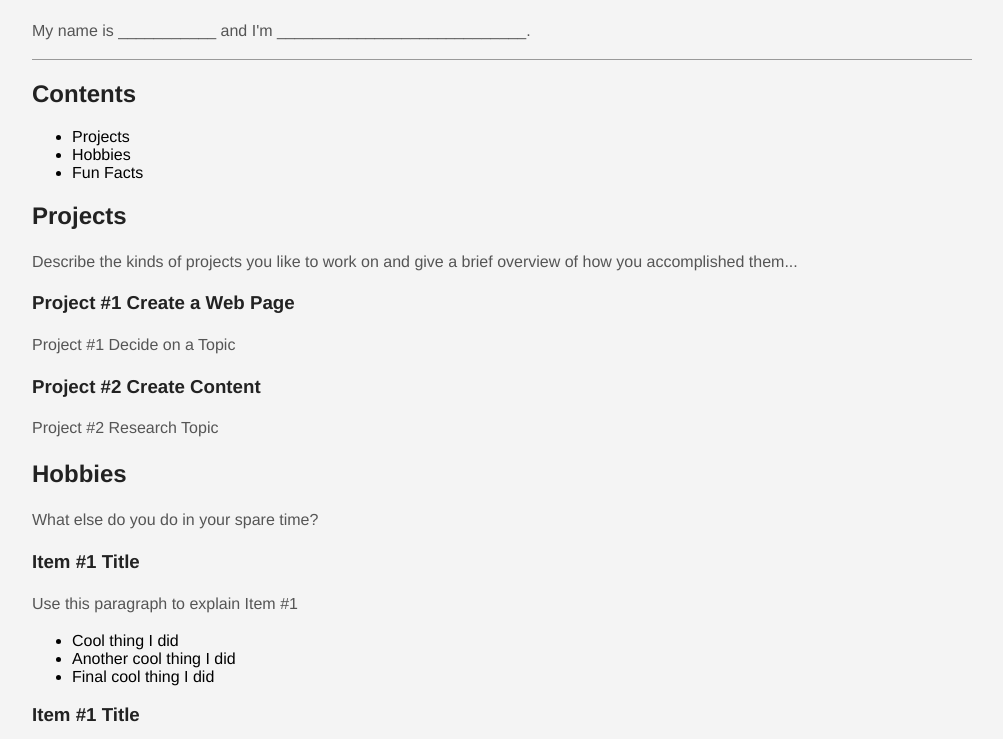
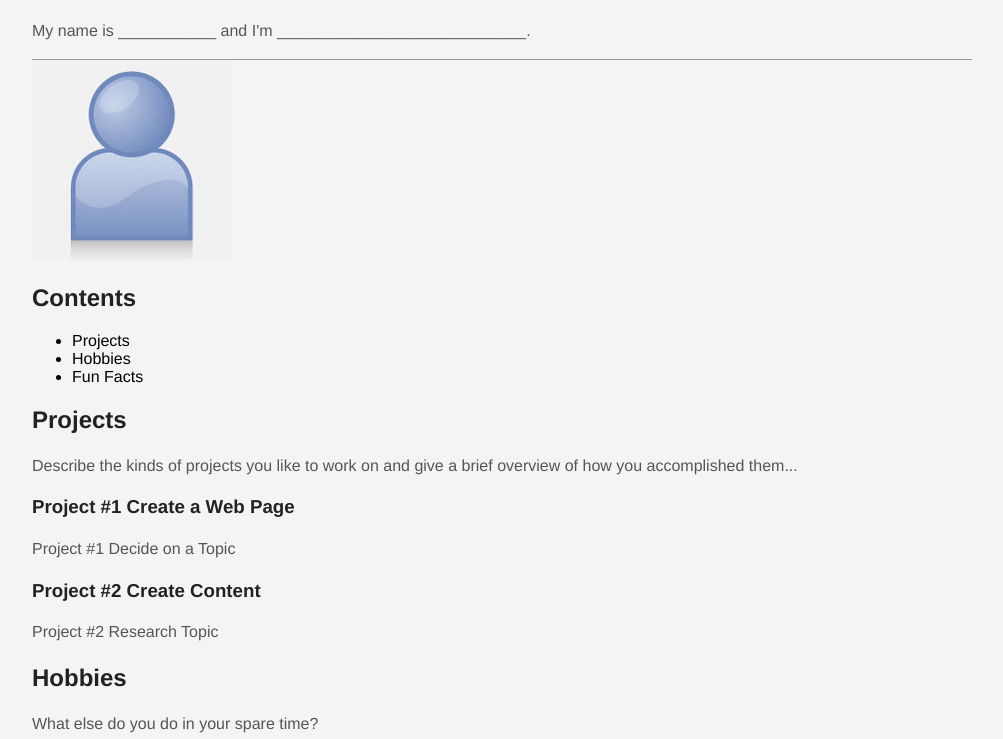
Before and after one commit to sunnyfl3/sunnyfl3.github.com, a plain HTML site: page index.html in a window 1280 px wide. Shown: the part 61-800 px from the top of the page, without its empty margins (138-1141 px from the left). Drawn offline with Linux system fonts and the light colour scheme.

Commit message:
Update index.html

```diff
--- a/index.html
+++ b/index.html
@@ -17,6 +17,7 @@
     <div class="content clearfix">
       <!-- Page Navigation -->
       <div id="nav">
+      <img src="resources/picture.jpg" alt="picture">
         <h2>Contents</h2>
 
         <ul>
```
